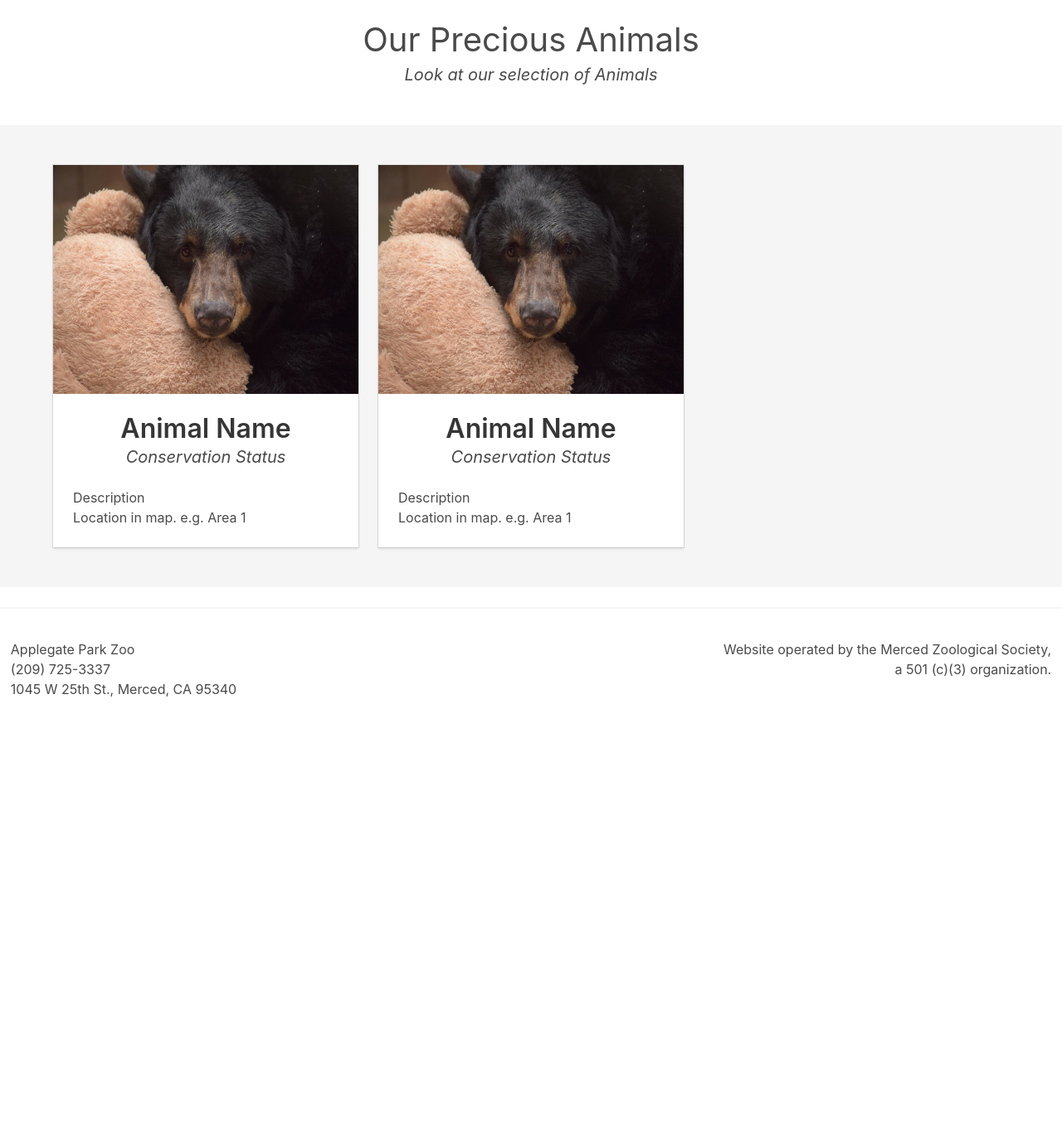
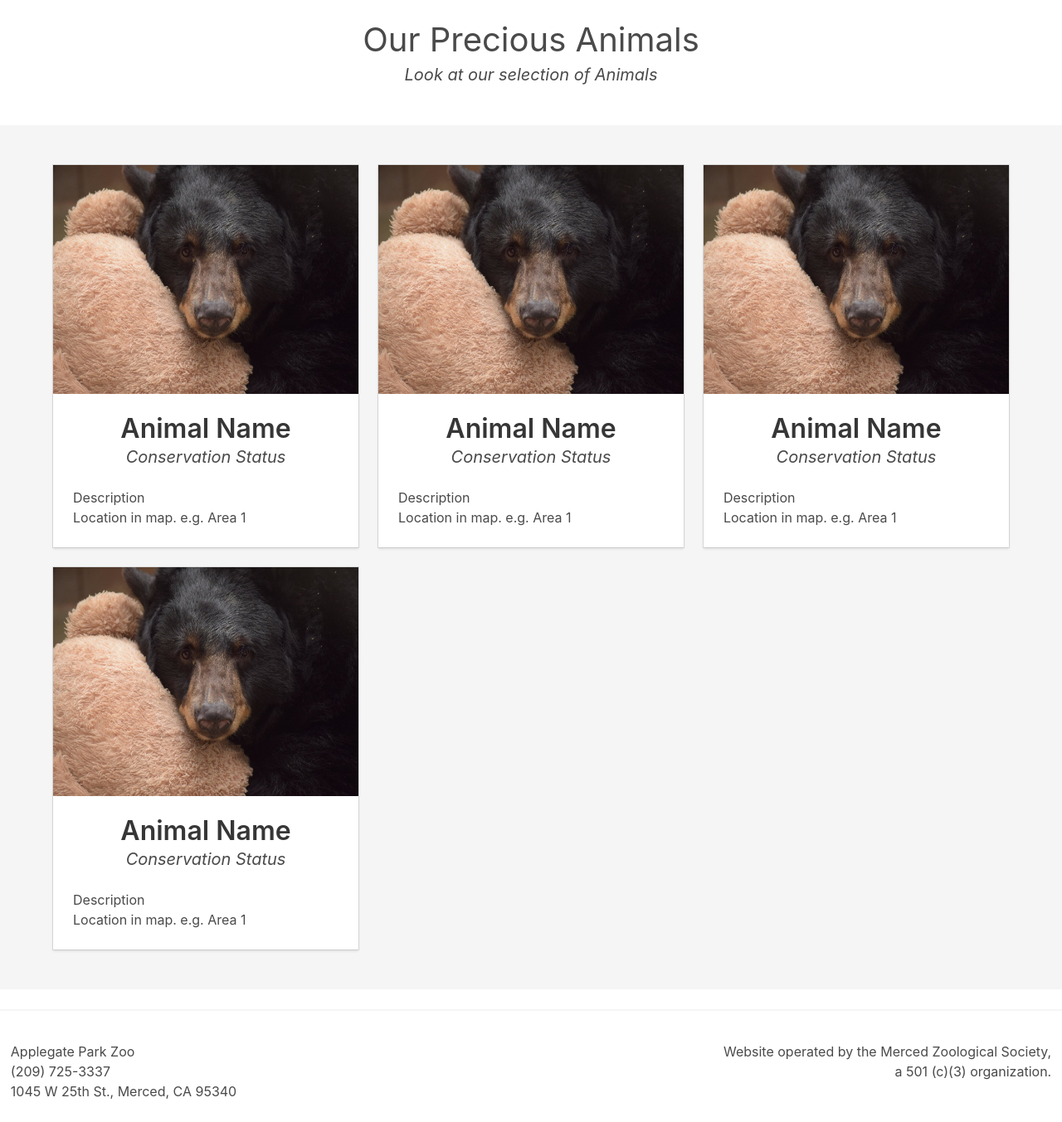
Before and after one commit to karnaerrande/Zoo-Project, a Flask app: template templates/animals.html in a window 1280 px wide. Shown: the part 52-1405 px from the top of the page at 83% size. Before the commit the page ends 892 px from the top, so only its background shows below. Run offline with Flask 2, Linux system fonts and the light colour scheme; the template is opened without the code that fills it, so the values that code supplies are empty; some libraries are stand-ins or nearby versions.

Commit message:
added more random animals

```diff
--- a/templates/animals.html
+++ b/templates/animals.html
@@ -137,6 +137,56 @@
                 </div>
               </div>
 
+              <div class="column is-one-third">
+                <div class="card">
+                    <div class="card-image">
+                      <figure class="image is-4by3">
+                        <img src="../static/img/bear.jpg" alt="Animal">
+                      </figure>
+                    </div>
+
+                    <div class="card-content">
+                      <div class="media">
+                        <div class="media-content">
+                          <p class="title is-3 center">Animal Name</p>
+                          <p class="subtitle is-5 center"><i>Conservation Status</i></p>
+                        </div>
+                      </div>
+
+                      <div class="content">
+                        Description
+                        <br>
+                        Location in map. e.g. Area 1
+                      </div>
+                    </div>
+                </div>
+              </div>
+
+              <div class="column is-one-third">
+                <div class="card">
+                    <div class="card-image">
+                      <figure class="image is-4by3">
+                        <img src="../static/img/bear.jpg" alt="Animal">
+                      </figure>
+                    </div>
+
+                    <div class="card-content">
+                      <div class="media">
+                        <div class="media-content">
+                          <p class="title is-3 center">Animal Name</p>
+                          <p class="subtitle is-5 center"><i>Conservation Status</i></p>
+                        </div>
+                      </div>
+
+                      <div class="content">
+                        Description
+                        <br>
+                        Location in map. e.g. Area 1
+                      </div>
+                    </div>
+                </div>
+              </div>
+
             </div>
 
           </div>
```
